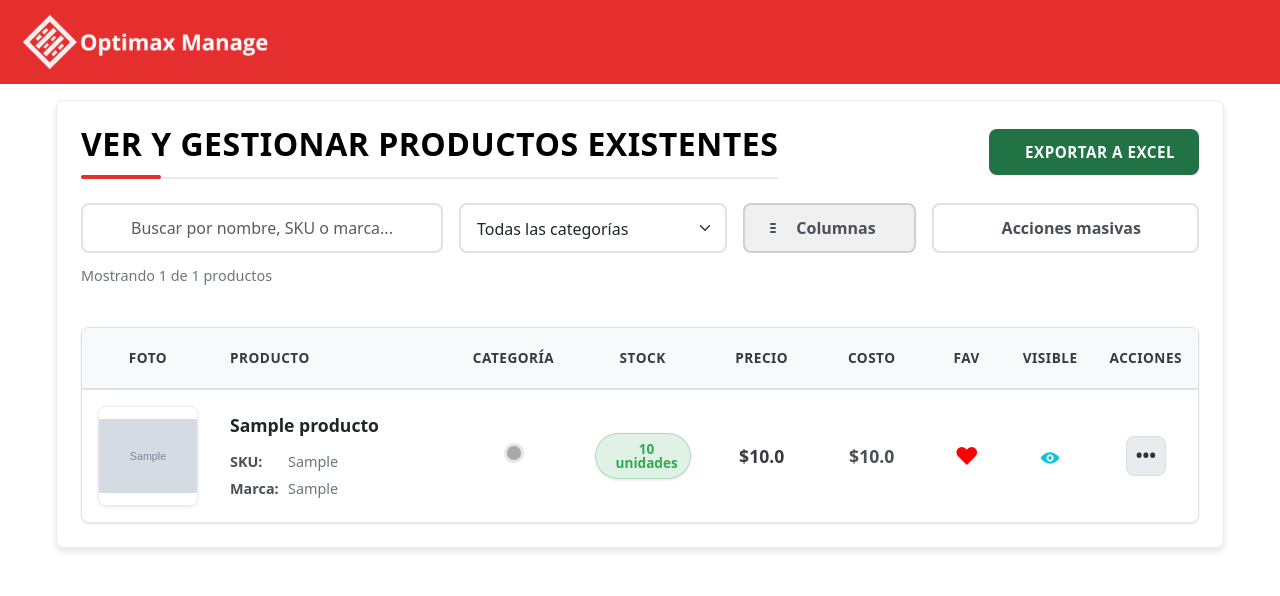
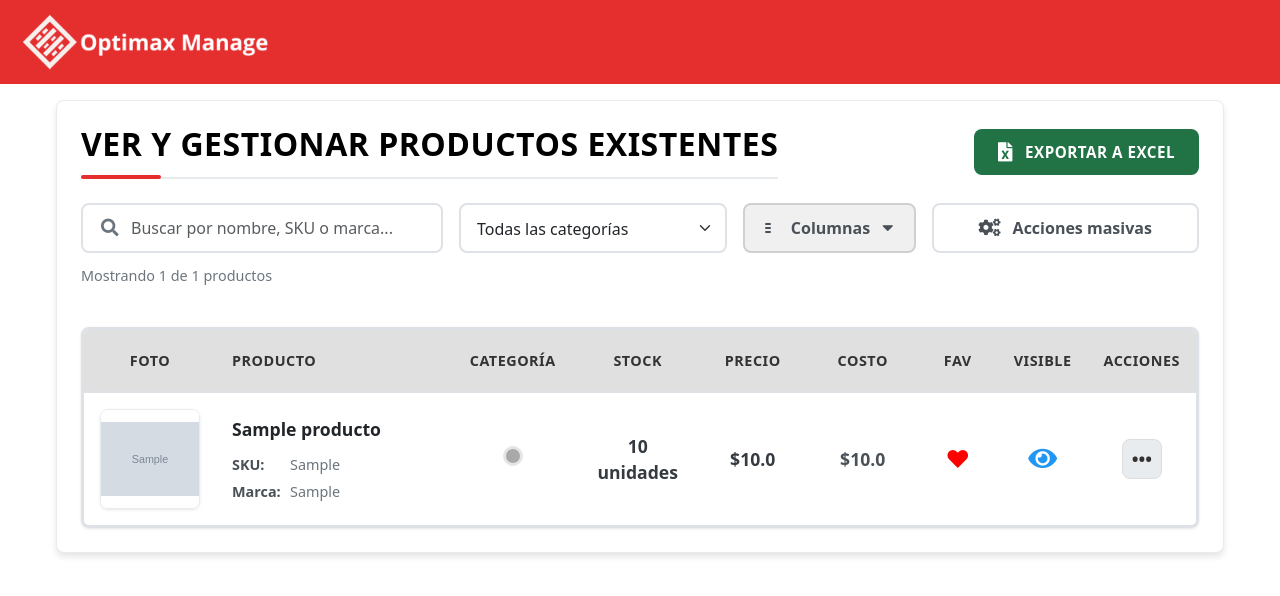
Before and after one commit to benjaminbecerriles/OPTIMAX, a Flask app: page /productos in a window 1280 px wide. Shown: the top 596 px of the page. Run offline with Flask 3, Linux system fonts and the light colour scheme; the visitor is signed in with stand-in values (Sample User, id 1); tables that the repository leaves empty hold one stand-in row (values such as "Sample post"); grey boxes marked "Sample" are stand-in pictures; some libraries are stand-ins or nearby versions.

Commit message:
Mensaje claro

```diff
--- a/templates/productos.html
+++ b/templates/productos.html
@@ -5,6 +5,9 @@
 {% endblock %}
 
 {% block content %}
+<!-- Asegurémonos de que Font Awesome esté correctamente cargado -->
+<link rel="stylesheet" href="https://cdnjs.cloudflare.com/ajax/libs/font-awesome/5.15.4/css/all.min.css">
+
 <style>
   /* Variables y configuración general */
   :root {
@@ -219,12 +222,12 @@
     border-radius: 1px;
   }
 
-  /* Tabla de productos mejorada */
+  /* MODIFICADO: Tabla de productos con borde más grueso */
   .products-table-container {
     margin-top: 1.5rem;
     border-radius: var(--border-radius);
     overflow: hidden;
-    border: 1px solid var(--gray-300);
+    border: 3px solid var(--gray-300); /* Borde aumentado a 3px */
     box-shadow: var(--shadow-sm);
   }
 
@@ -235,11 +238,12 @@
     margin-bottom: 0;
   }
 
+  /* MODIFICADO: Encabezados con fondo gris suave y texto negro en negritas */
   .products-table thead th {
-    background-color: var(--gray-100);
-    color: var(--gray-800);
-    font-weight: 700;
-    font-size: 0.85rem;
+    background-color: #e0e0e0; /* Gris con tono frío, muy sutil */
+    color: #333333; /* Texto negro oscuro */
+    font-weight: 800; /* Texto en negritas más fuerte */
+    font-size: 0.9rem;
     padding: 1.25rem 1rem;
     border-bottom: 2px solid var(--gray-300);
     text-transform: uppercase;
@@ -259,13 +263,13 @@
     border-bottom: none;
   }
 
-  /* NUEVO: Efecto Zebra */
+  /* MODIFICADO: Efecto Zebra con color más oscuro */
   .products-table tbody tr:nth-child(odd) {
     background-color: white;
   }
 
   .products-table tbody tr:nth-child(even) {
-    background-color: #f9f9f9;
+    background-color: #f0f0f0; /* Gris más oscuro para el efecto zebra */
   }
 
   .products-table tbody tr:hover {
@@ -411,39 +415,19 @@
     opacity: 1;
   }
 
-  /* Stock badges */
-  .stock-badge {
-    padding: 0.5rem 0.75rem;
-    border-radius: 50rem;
-    font-size: 0.85rem;
+  /* MODIFICADO: Stock como texto simple */
+  .stock-value {
     font-weight: 700;
-    display: inline-flex;
-    align-items: center;
-    gap: 0.5rem;
-    line-height: 1;
-    box-shadow: var(--shadow-sm);
-  }
-
-  .badge-normal {
-    background-color: rgba(52, 168, 83, 0.15);
-    color: var(--green);
-    border: 1px solid rgba(52, 168, 83, 0.3);
-  }
-
-  .badge-warning {
-    background-color: rgba(251, 188, 5, 0.15);
-    color: #d1940a;
-    border: 1px solid rgba(251, 188, 5, 0.3);
-  }
-
-  .badge-danger {
-    background-color: rgba(234, 67, 53, 0.15);
-    color: var(--red);
-    border: 1px solid rgba(234, 67, 53, 0.3);
-  }
-
-  .stock-badge i {
-    font-size: 1rem;
+    font-size: 1.1rem;
+    color: var(--gray-800);
+  }
+
+  .stock-value.zero {
+    color: #e53935; /* Rojo para stock en cero */
+  }
+
+  .stock-value.low {
+    color: #ff9800; /* Naranja para stock bajo (opcional) */
   }
 
   /* Precio y costo */
@@ -457,10 +441,32 @@
     color: var(--gray-700);
   }
 
-  /* Iconos de favorito y visibilidad (MODIFICADO: ahora son clickeables) */
+  /* MODIFICADO: Estilo para íconos de ojo (visibilidad) sin círculo */
+  .eye-icon {
+    display: inline-block;
+    cursor: pointer;
+    transition: transform 0.2s ease;
+    font-size: 1.6rem;
+  }
+
+  .eye-icon:hover {
+    transform: scale(1.15);
+  }
+
+  /* Estilo para el ícono visible (ojo abierto) */
+  .eye-icon.visible {
+    color: #2196F3; /* Un azul más combinable */
+  }
+
+  /* Estilo para el ícono invisible (ojo cerrado) */
+  .eye-icon.hidden {
+    color: #9E9E9E; /* Gris */
+  }
+
+  /* Iconos de favorito */
   .heart-icon {
     font-size: 24px;
-    cursor: pointer; /* Cambiado a pointer para que sea clickeable */
+    cursor: pointer;
     display: inline-block;
     transition: transform 0.2s ease, color 0.2s ease;
   }
@@ -475,18 +481,6 @@
 
   .heart-icon:not(.active) {
     color: gray;
-  }
-
-  .vis-icon {
-    width: 24px;
-    height: auto;
-    cursor: pointer; /* Ahora clickeable */
-    display: inline-block;
-    transition: transform 0.2s ease;
-  }
-
-  .vis-icon:hover {
-    transform: scale(1.1);
   }
 
   /* MODIFICADO: Nuevo menú de acciones centrado */
@@ -956,22 +950,22 @@
     <table class="products-table" id="productsTable">
       <thead>
         <tr>
-          <th style="width: 110px;">FOTO</th>
-          <th class="text-start">PRODUCTO</th>
-          <th style="width: 130px;">CATEGORÍA</th>
-          <th style="width: 120px;">STOCK</th>
-          <th style="width: 110px;">PRECIO</th>
-          <th style="width: 110px;">COSTO</th>
-          <th style="width: 80px;">FAV</th>
-          <th style="width: 80px;">VISIBLE</th>
-          <th style="width: 80px;">ACCIONES</th>
+          <th style="width: 110px;" class="column-image">FOTO</th>
+          <th class="text-start column-product">PRODUCTO</th>
+          <th style="width: 130px;" class="column-category">CATEGORÍA</th>
+          <th style="width: 120px;" class="column-stock">STOCK</th>
+          <th style="width: 110px;" class="column-price">PRECIO</th>
+          <th style="width: 110px;" class="column-cost">COSTO</th>
+          <th style="width: 80px;" class="column-fav">FAV</th>
+          <th style="width: 80px;" class="column-vis">VISIBLE</th>
+          <th style="width: 80px;" class="column-actions">ACCIONES</th>
         </tr>
       </thead>
       <tbody>
         {% for p in productos %}
         <tr data-id="{{ p.id }}" data-name="{{ p.nombre }}">
           <!-- Foto -->
-          <td>
+          <td class="column-image">
             <div class="product-img-container">
               {% if p.foto %}
                 <img src="{{ url_for('static', filename='uploads/' ~ p.foto) }}" alt="{{ p.nombre }}" class="product-img">
@@ -984,7 +978,7 @@
           </td>
 
           <!-- Información del producto -->
-          <td class="text-start">
+          <td class="text-start column-product">
             <div class="product-info">
               <div class="product-name">{{ p.nombre }}</div>
               <div class="product-meta">
@@ -1007,45 +1001,32 @@
           </td>
 
           <!-- Categoría con burbuja de color y tooltip -->
-          <td>
+          <td class="column-category">
             <div class="category-tooltip">
               <span class="category-indicator" style="background-color: {{ p.categoria|category_color }};"></span>
               <span class="category-tooltip-text">{{ p.categoria|default('Sin categoría')|title }}</span>
             </div>
           </td>
 
-          <!-- Stock con badge contextual -->
-          <td>
-            {% if p.stock <= 0 %}
-              <span class="stock-badge badge-danger">
-                <i class="fas fa-exclamation-circle"></i>
-                {{ p.stock }} unidades
-              </span>
-            {% elif p.stock < 5 %}
-              <span class="stock-badge badge-warning">
-                <i class="fas fa-exclamation-triangle"></i>
-                {{ p.stock }} unidades
-              </span>
-            {% else %}
-              <span class="stock-badge badge-normal">
-                <i class="fas fa-check-circle"></i>
-                {{ p.stock }} unidades
-              </span>
-            {% endif %}
+          <!-- MODIFICADO: Stock como texto simple -->
+          <td class="column-stock">
+            <span class="stock-value {% if p.stock <= 0 %}zero{% elif p.stock < 5 %}low{% endif %}">
+              {{ p.stock }} unidades
+            </span>
           </td>
 
           <!-- Precio -->
-          <td>
+          <td class="column-price">
             <span class="price-value">${{ p.precio_venta|round(2) }}</span>
           </td>
 
           <!-- Costo -->
-          <td>
+          <td class="column-cost">
             <span class="cost-value">${{ p.costo|round(2) }}</span>
           </td>
 
-          <!-- Favorito - MODIFICADO: Ahora es clickeable -->
-          <td>
+          <!-- Favorito -->
+          <td class="column-fav">
             <span class="heart-icon {% if p.es_favorito %}active{% endif %}"
                  data-product-id="{{ p.id }}"
                  data-is-favorite="{{ '1' if p.es_favorito else '0' }}"
@@ -1054,19 +1035,18 @@
             </span>
           </td>
 
-          <!-- Visibilidad - MODIFICADO: Ahora es clickeable -->
-          <td>
-            <img src="{{ url_for('static', filename='img/1.png' if p.esta_a_la_venta else '2.png') }}"
-                 class="vis-icon"
-                 alt="{{ 'Visible' if p.esta_a_la_venta else 'No visible' }}"
+          <!-- MODIFICADO: Visibilidad usando iconos de ojo sin círculo -->
+          <td class="column-vis">
+            <span class="eye-icon {{ 'visible' if p.esta_a_la_venta else 'hidden' }}"
                  data-product-id="{{ p.id }}"
                  data-is-visible="{{ '1' if p.esta_a_la_venta else '0' }}"
-                 onclick="toggleVisibilidad(this)"
-                 style="width:24px;">
+                 onclick="toggleVisibilidad(this)">
+              <i class="fas {{ 'fa-eye' if p.esta_a_la_venta else 'fa-eye-slash' }}"></i>
+            </span>
           </td>
 
-          <!-- MODIFICADO: Nuevo botón para abrir el modal de acciones -->
-          <td>
+          <!-- Botón para abrir el modal de acciones -->
+          <td class="column-actions">
             <div class="actions-menu">
               <button type="button" class="actions-dot" onclick="openActionsModal({{ p.id }}, '{{ p.nombre }}')">&#8226;&#8226;&#8226;</button>
             </div>
@@ -1252,7 +1232,7 @@
     });
   }
 
-  // Función para cambiar estado de visibilidad
+  // MODIFICADO: Función para cambiar estado de visibilidad
   function toggleVisibilidad(element) {
     // Obtener ID del producto y estado actual
     const productId = element.getAttribute('data-product-id');
@@ -1260,12 +1240,16 @@
     const newState = isVisible ? '0' : '1';
 
     // Actualizar UI inmediatamente para feedback visual
+    const iconElement = element.querySelector('i');
+
     if (newState === '1') {
-      element.src = "{{ url_for('static', filename='img/1.png') }}";
-      element.alt = "Visible";
+      element.classList.remove('hidden');
+      element.classList.add('visible');
+      iconElement.className = 'fas fa-eye';
     } else {
-      element.src = "{{ url_for('static', filename='img/2.png') }}";
-      element.alt = "No visible";
+      element.classList.remove('visible');
+      element.classList.add('hidden');
+      iconElement.className = 'fas fa-eye-slash';
     }
 
     // Hacer la petición AJAX
@@ -1294,11 +1278,13 @@
         element.setAttribute('data-is-visible', originalState);
 
         if (originalState === '1') {
-          element.src = "{{ url_for('static', filename='img/1.png') }}";
-          element.alt = "Visible";
+          element.classList.remove('hidden');
+          element.classList.add('visible');
+          iconElement.className = 'fas fa-eye';
         } else {
-          element.src = "{{ url_for('static', filename='img/2.png') }}";
-          element.alt = "No visible";
+          element.classList.remove('visible');
+          element.classList.add('hidden');
+          iconElement.className = 'fas fa-eye-slash';
         }
 
         showToast('Error', data.message || 'No se pudo actualizar', 'error');
@@ -1309,11 +1295,13 @@
 
       // Revertir cambios en UI en caso de error
       if (isVisible) {
-        element.src = "{{ url_for('static', filename='img/1.png') }}";
-        element.alt = "Visible";
+        element.classList.remove('hidden');
+        element.classList.add('visible');
+        iconElement.className = 'fas fa-eye';
       } else {
-        element.src = "{{ url_for('static', filename='img/2.png') }}";
-        element.alt = "No visible";
+        element.classList.remove('visible');
+        element.classList.add('hidden');
+        iconElement.className = 'fas fa-eye-slash';
       }
       element.setAttribute('data-is-visible', isVisible ? '1' : '0');
 
@@ -1406,6 +1394,20 @@
       }
     });
 
+    // NUEVO: Funcionalidad del selector de columnas
+    const columnCheckboxes = document.querySelectorAll('#columnDropdown input[type="checkbox"]');
+    columnCheckboxes.forEach(checkbox => {
+      checkbox.addEventListener('change', function() {
+        const columnName = this.id.replace('col', '').toLowerCase();
+        const columnClass = `.column-${columnName.toLowerCase()}`;
+        const columnElements = document.querySelectorAll(columnClass);
+
+        columnElements.forEach(el => {
+          el.style.display = this.checked ? '' : 'none';
+        });
+      });
+    });
+
     // Búsqueda en tiempo real
     const searchInput = document.getElementById('searchInput');
     if (searchInput) {
@@ -1481,7 +1483,7 @@
         window.deleteModal = new bootstrap.Modal(deleteModalEl);
       }
     } catch (e) {
-      console.warn("Bootstrap modal no pudo inicializarse:", e);
+      console.warn("Bootstrap tooltips no pudieron inicializarse:", e);
     }
   });
 
```
Also changed, not shown: static/uploads/fabca78ec76344b8990d314b55232b75.jpg (added).
